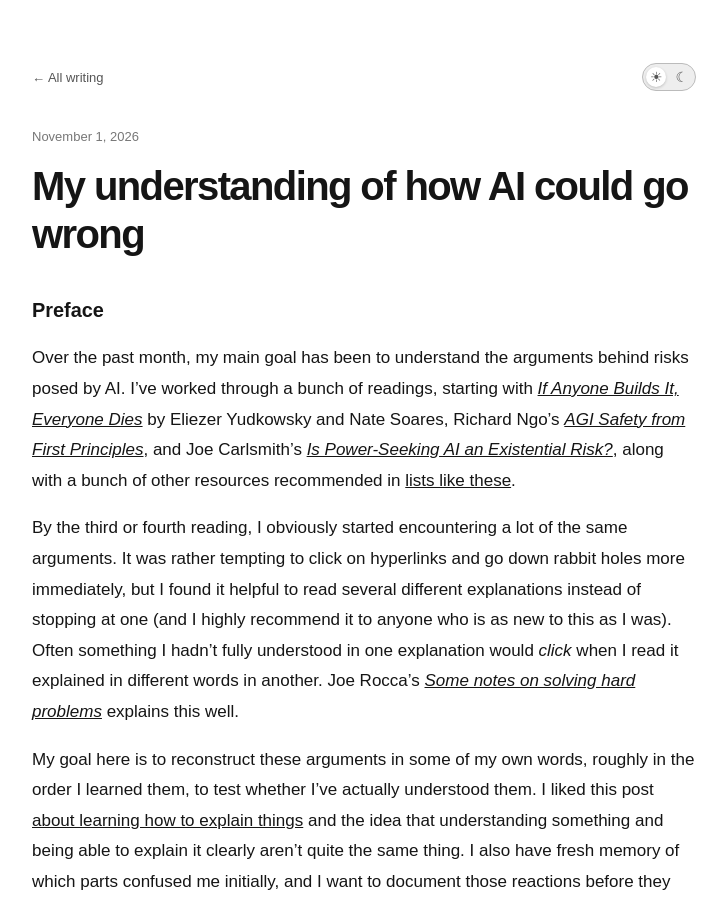
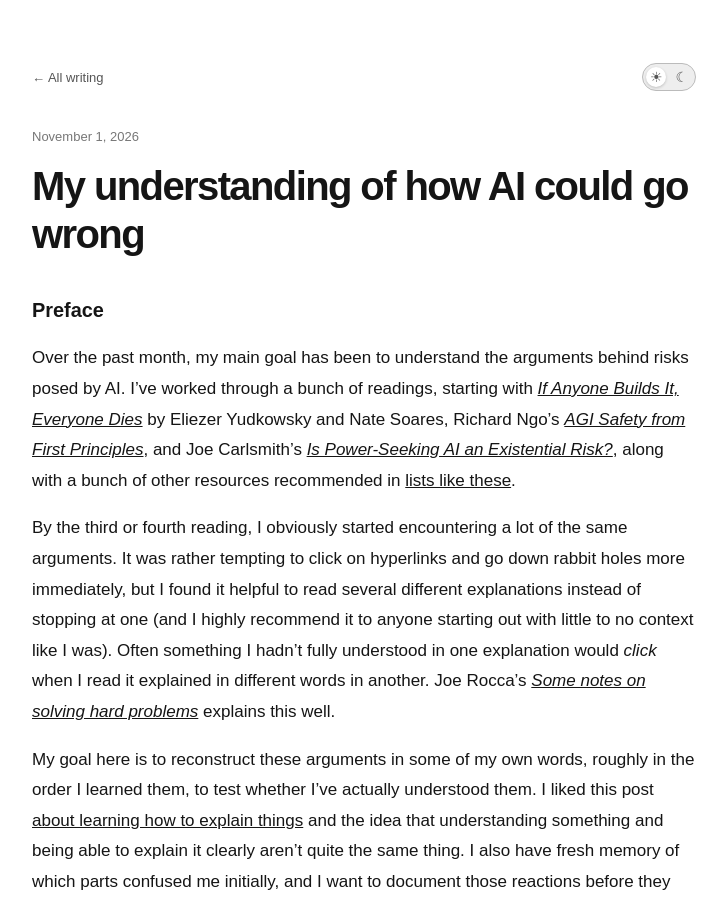
Before and after one commit to anjalisurana-commits/anjalisurana-commits.github.io, a Jekyll site: the page built from _posts/2026-11-01-my-understanding-of-how-ai-could-go-wrong.md, in a window 1280 px wide and 900 px high. Shown: the whole window, without its empty margins (276-1003 px from the left). Built offline with Jekyll 4.4.1, drawn with Linux system fonts in a browser that asks for light colours.

Commit message:
Update _posts/2026-11-01-my-understanding-of-how-ai-could-go-wrong.md (via Pages CMS)

```diff
--- a/_posts/2026-11-01-my-understanding-of-how-ai-could-go-wrong.md
+++ b/_posts/2026-11-01-my-understanding-of-how-ai-could-go-wrong.md
@@ -6,7 +6,7 @@
 
 Over the past month, my main goal has been to understand the arguments behind risks posed by AI. I've worked through a bunch of readings, starting with *[If Anyone Builds It, Everyone Dies](https://ifanyonebuildsit.com/)* by Eliezer Yudkowsky and Nate Soares, Richard Ngo's *[AGI Safety from First Principles](https://www.alignmentforum.org/s/mzgtmmTKKn5MuCzFJ)*, and Joe Carlsmith's *[Is Power-Seeking AI an Existential Risk?](https://arxiv.org/abs/2206.13353)*, along with a bunch of other resources recommended in [lists like these](https://80000hours.org/articles/11-essential-resources-ai-risk/).
 
-By the third or fourth reading, I obviously started encountering a lot of the same arguments. It was rather tempting to click on hyperlinks and go down rabbit holes more immediately, but I found it helpful to read several different explanations instead of stopping at one (and I highly recommend it to anyone who is as new to this as I was). Often something I hadn't fully understood in one explanation would *click* when I read it explained in different words in another. Joe Rocca's *[Some notes on solving hard problems](https://www.lesswrong.com/posts/AcbtSuGYB4jWGYk6x/some-notes-on-solving-hard-problems)* explains this well.
+By the third or fourth reading, I obviously started encountering a lot of the same arguments. It was rather tempting to click on hyperlinks and go down rabbit holes more immediately, but I found it helpful to read several different explanations instead of stopping at one (and I highly recommend it to anyone starting out with little to no context like I was). Often something I hadn't fully understood in one explanation would *click* when I read it explained in different words in another. Joe Rocca's *[Some notes on solving hard problems](https://www.lesswrong.com/posts/AcbtSuGYB4jWGYk6x/some-notes-on-solving-hard-problems)* explains this well.
 
 My goal here is to reconstruct these arguments in some of my own words, roughly in the order I learned them, to test whether I've actually understood them. I liked this post [about learning how to explain things](https://www.lesswrong.com/posts/99mHEgk2NAk2eveZE/learning-how-to-explain-things) and the idea that understanding something and being able to explain it clearly aren't quite the same thing. I also have fresh memory of which parts confused me initially, and I want to document those reactions before they become obvious in hindsight.
 
```
